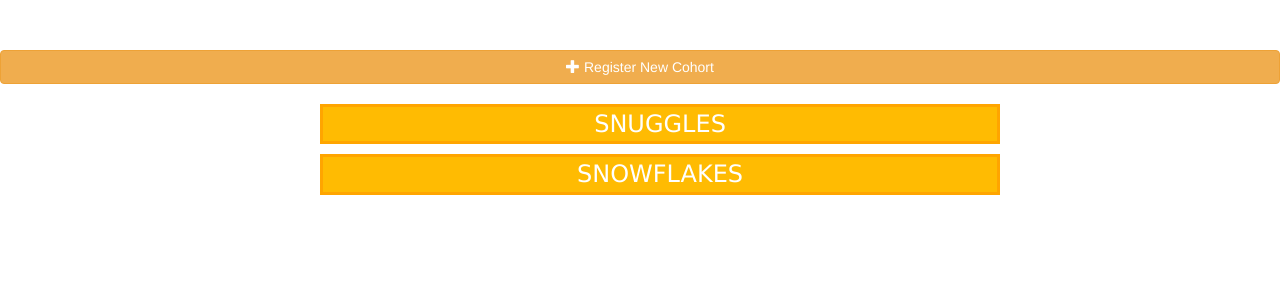
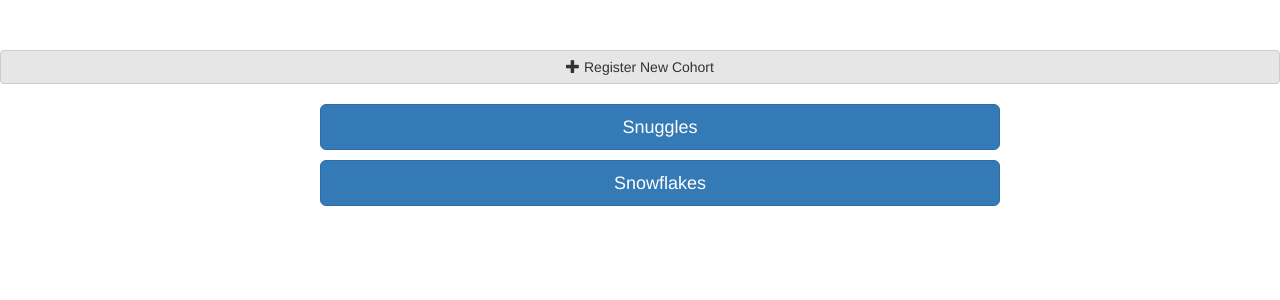
Before and after one commit to freddie71010/AttendanceApp, a Django app: page /cohorts in a window 1280 px wide. Shown: the part 53-353 px from the top of the page. Run offline with Django 3.2, Linux system fonts and the light colour scheme; a user stored in the database is signed in; data comes from the database, SQL or seed files in the repository; some libraries are stand-ins or nearby versions.

Commit message:
change register cohort and register student button colors

```diff
--- a/mysite/attendance/templates/attendance/cohort_detail.html
+++ b/mysite/attendance/templates/attendance/cohort_detail.html
@@ -12,7 +12,8 @@
 		<h3>Graduation Date: {{graduation_date}}</h3>
 	</div>
 
-	<button class="btn btn-warning btn-block new-student-button"><span class="glyphicon glyphicon-plus"></span> Register Student</button>
+
+	<button class="new-student-button btn btn-default btn-block"><span class="glyphicon glyphicon-plus"></span> Register Student</button>
 
 	<div id="student-register-div" class="hidden">
 		<div class="student-form-div">
--- a/mysite/attendance/templates/attendance/cohorts.html
+++ b/mysite/attendance/templates/attendance/cohorts.html
@@ -8,8 +8,7 @@
 
 {% block subheader %}
 	<subheader class='subheader'>
-
-		<button class="btn btn-warning btn-block new-cohort-button"><span class="glyphicon glyphicon-plus"></span> Register New Cohort</button>
+		<button class="new-cohort-button btn btn-default btn-block"><span class="glyphicon glyphicon-plus"></span> Register New Cohort</button>
 
 		<div id="cohort-register-div" class="hidden">
 			<div class="cohort-form-div">
@@ -27,9 +26,9 @@
 {% block content %}
 	{% for cohort in cohorts %}
 	<ul>
-		<div id="cohort-list-div">
-			<item id="list-cohort-li"><a href="cohort/{{ cohort.cohort_name }}">{{ cohort.cohort_name }}</a></item>
-		</div>
+		<a href="cohort/{{ cohort.cohort_name }}">
+	    	<button type="button" href="cohort/{{ cohort.cohort_name }}" class="btn btn-primary btn-lg btn-block">{{ cohort.cohort_name }}</button>
+	    </a>
 	</ul>
 	{% endfor %}
 {% endblock content %}
--- a/mysite/static/css/base.css
+++ b/mysite/static/css/base.css
@@ -381,3 +381,17 @@ form.student-radio-tags {
     height : 100%;
     width:75%;
 }
+
+
+/* Large Buttons */
+.new-student-button,
+.new-cohort-button {
+    background-color: #e6e6e6;
+}
+
+.new-student-button:hover,
+.new-student-button:focus,
+.new-cohort-button:hover,
+.new-cohort-button:focus {
+    background-color: #cac7c7;
+}
```
